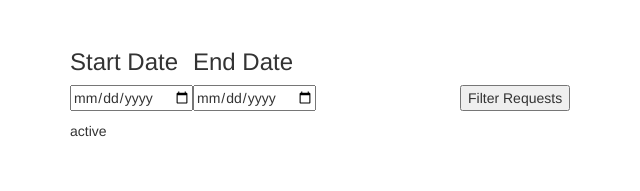
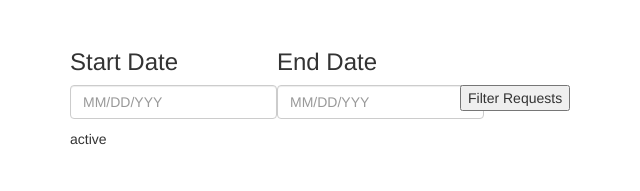
Before and after one commit to AlexsJones/build_tools, a Flask app: template templates/merge_requests.html in a window 1280 px wide. Shown: the part 51-242 px from the top of the page, without its empty margins (0-640 px from the left). Run offline with Flask 2, Linux system fonts and the light colour scheme; the template is opened without the code that fills it: most values are stand-ins (such as "Sample title", 1, 10 or a date in 2020); parts of the project's set-up code (start-up, migrations or seed data) failed here and were passed over; some libraries are stand-ins or nearby versions.

Commit message:
Date picker working

```diff
--- a/templates/homepage.html
+++ b/templates/homepage.html
@@ -20,7 +20,7 @@
         });
     </script>
 
-<div class="container" xmlns="http://www.w3.org/1999/html">
+<div class="con tainer" xmlns="http://www.w3.org/1999/html">
     <div id="page-title" style="width: 50%; margin: 0 auto; margin-top: 80px">
         <h1>Totals from the last sprint which started on {{ sprint_start }}</h1>
     </div>
--- a/templates/merge_requests.html
+++ b/templates/merge_requests.html
@@ -1,15 +1,15 @@
 {% include 'partials/header.html' %}
 
 <div class="container" xmlns="http://www.w3.org/1999/html">
-    <div id="calanders" style="margin-top:80px; display: flex; flex: 1">
+    <div id="calenders" style="margin-top:80px; display: flex; flex: 1">
         <!--<form id="date_input" action="/merge_requests" method="POST">-->
-        <div id="start-date" style="float: left">
+        <div id="start-date-div" style="float: left">
             <h3>Start Date</h3>
-            <input type="date" id="sdate" name="start_date">
+            <input class="form-control" id="start-date" name="start-date" placeholder="MM/DD/YYY" type="text"/>
         </div>
-        <div id="end-date" style="overflow: hidden; margin-left: 10px, margin-top: -100px">
+        <div id="end-date-div" style="overflow: hidden; margin-left: 10px, margin-top: -100px">
             <h3>End Date</h3>
-            <input type="date" id="edate" name="end_date">
+            <input class="form-control" id="end-date" name="end-date" placeholder="MM/DD/YYY" type="text"/>
         </div>
         <div id="filter_button" style="overflow: hidden; position:absolute; left:460px; top:136px">
             <input type="button" value="Filter Requests">
@@ -17,8 +17,8 @@
 
 
     </div>
-    <script type="text/javascript" src="//cdnjs.cloudflare.com/ajax/libs/socket.io/1.3.5/socket.io.min.js"></script>
-    <script type="text/javascript" src="/bower_components/jquery/dist/jquery.min.js"></script>
+    <!--<script type="text/javascript" src="//cdnjs.cloudflare.com/ajax/libs/socket.io/1.3.5/socket.io.min.js"></script>-->
+    <!--<script type="text/javascript" src="/bower_components/jquery/dist/jquery.min.js"></script>-->
 
 
     <div class="page_status">
@@ -63,6 +63,17 @@
     </div>
     <script type="text/javascript" charset="utf-8">
         $(document).ready(function() {
+                    var start_date_input=$('input[name="start-date"]');
+                    var end_date_input=$('input[name="end-date"]');
+                    var container =$('.calenders').length>0 ? $('.calenders').parent() : "body";
+                    var options={
+                    format: 'dd/mm/yyyy',
+                    container: container,
+                    todayHighlight: true,
+                    autoclose: true,
+                    };
+                    start_date_input.datepicker(options);
+                    end_date_input.datepicker(options);
                     namespace = '/merge_requests';
                     var socket = io.connect(location.protocol + '//' + document.domain + ':' + location.port + namespace);
                     var ctx = document.getElementById("open-chart-area").getContext("2d");
--- a/templates/partials/footer.html
+++ b/templates/partials/footer.html
@@ -1,5 +1,5 @@
 
-    <script src="https://ajax.googleapis.com/ajax/libs/jquery/1.12.4/jquery.min.js"></script>
+
     <script src="/bower_components/bootstrap/dist/js/bootstrap.min.js"></script>
     <script src="/bower_components/bootstrap/dist/js/Chart.min.js"></script>
 
--- a/templates/partials/header.html
+++ b/templates/partials/header.html
@@ -37,7 +37,7 @@
         </div><!--/.nav-collapse -->
       </div>
       <script type="text/javascript" src="//cdnjs.cloudflare.com/ajax/libs/socket.io/1.3.6/socket.io.min.js"></script>
-      <link rel="stylesheet" type="text/css" href="css/jquery.datepick.css">
-      <script type="text/javascript" src="js/jquery.plugin.js"></script>
-      <script type="text/javascript" src="js/jquery.datepick.js"></script>
+      <script src="https://ajax.googleapis.com/ajax/libs/jquery/1.12.4/jquery.min.js"></script>
+      <script type="text/javascript" src="/bower_components/bootstrap-datepicker/dist/js/bootstrap-datepicker.min.js"></script>
+      <script type="text/javascript" src="/bower_components/bootstrap-datepicker/dist/css/bootstrap-datepicker3.css"></script>
     </nav>
```
Also changed, not shown: temp.html (added, +17 -0 lines).
